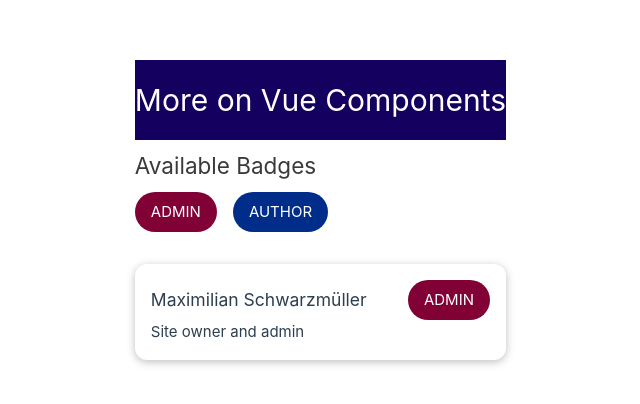
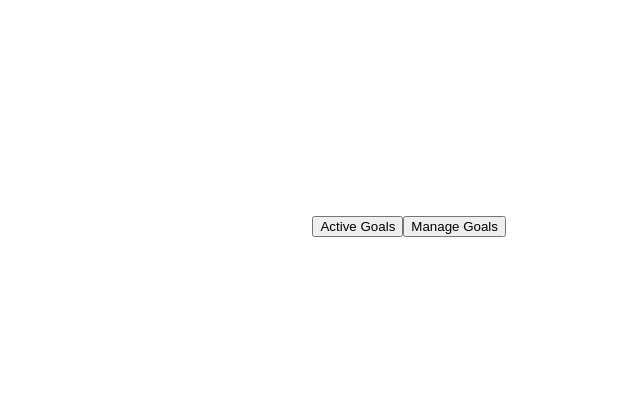
Before and after one commit to mynul-islam-madhurjo/vue-maxmillian, a Vue app in the folder Lesson 9 Components Deep/vue-project/: page / in a window 1280 px wide. Shown: the part 174-578 px from the top of the page, without its empty margins (134-774 px from the left). Built offline with nearby package versions, Linux system fonts and the light colour scheme.

Commit message:
Dynamic Components

```diff
--- a/Lesson 9 Components Deep/vue-project/src/App.vue
+++ b/Lesson 9 Components Deep/vue-project/src/App.vue
@@ -3,6 +3,11 @@ import BadgeList from './components/BadgeList.vue'
 import BaseBadge from './components/BaseBadge.vue'
 import TheHeader from './components/TheHeader.vue'
 import UserInfo from './components/UserInfo.vue'
+
+import MyGoals from './components/MyGoals.vue'
+import MyActiveGoals from './components/MyActiveGoals.vue'
+
+
 
 // Any variables or functions defined here will be available in the template
 
@@ -12,14 +17,21 @@ import UserInfo from './components/UserInfo.vue'
 
 <div>
 
+  <button type="button" @click="setGoals('active-goals')">Active Goals</button>
+  <button type="button" @click="setGoals('my-goals')">Manage Goals</button>
 
-<TheHeader/>
+    <MyGoals v-if="activeComponent==='my-goals'" />
+    <MyActiveGoals v-if="activeComponent==='active-goals'"/>
+
+<!-- <TheHeader/>
 <BadgeList/>
 <UserInfo
   :full-name="activeUser.name"
   :info-text="activeUser.description"
   :role="activeUser.role"
-/>
+/> -->
+
+
 
 </div>
 </template>
@@ -30,6 +42,7 @@ import UserInfo from './components/UserInfo.vue'
 export default {
   data() {
     return {
+      activeComponent: "",
       activeUser: {
         name: 'Maximilian Schwarzmüller',
         description: 'Site owner and admin',
@@ -37,6 +50,11 @@ export default {
       },
     };
   },
+  methods: {
+    setGoals(cmp){
+      this.activeComponent =cmp;
+    }
+  }
 }
 
 </script>
--- a/Lesson 9 Components Deep/vue-project/src/components/BadgeList.vue
+++ b/Lesson 9 Components Deep/vue-project/src/components/BadgeList.vue
@@ -25,7 +25,7 @@ export default {
 </script>
 
 
-<style scoped>
+<style>
 section h2 {
   margin: 0.5rem 0;
   color: #3a3a3a;
--- /dev/null
+++ b/Lesson 9 Components Deep/vue-project/src/components/MyActiveGoals.vue
@@ -0,0 +1,17 @@
+<template>
+    <div>
+        <h1>
+            My Active Goals
+        </h1>
+    </div>
+</template>
+
+<script lang="ts">
+    export default {
+
+    }
+</script>
+
+<style lang="scss" scoped>
+
+</style>
--- /dev/null
+++ b/Lesson 9 Components Deep/vue-project/src/components/MyGoals.vue
@@ -0,0 +1,17 @@
+<template>
+    <div>
+        <h1>
+            My Goals
+        </h1>
+    </div>
+</template>
+
+<script lang="ts">
+    export default {
+
+    }
+</script>
+
+<style lang="scss" scoped>
+
+</style>
--- a/Lesson 9 Components Deep/vue-project/src/components/UserInfo.vue
+++ b/Lesson 9 Components Deep/vue-project/src/components/UserInfo.vue
@@ -1,9 +1,11 @@
 <template>
   <section>
-    <div>
+    <header>
+      <div>
       <h3>{{ fullName }}</h3>
       <BaseBadge :type="role" :caption="role.toUpperCase()"></BaseBadge>
     </div>
+    </header>
     <p>{{ infoText }}</p>
   </section>
 </template>
@@ -19,7 +21,7 @@ export default {
 };
 </script>
 
-<style scoped>
+<style>
 section {
   margin: 2rem auto;
   max-width: 30rem;
```
